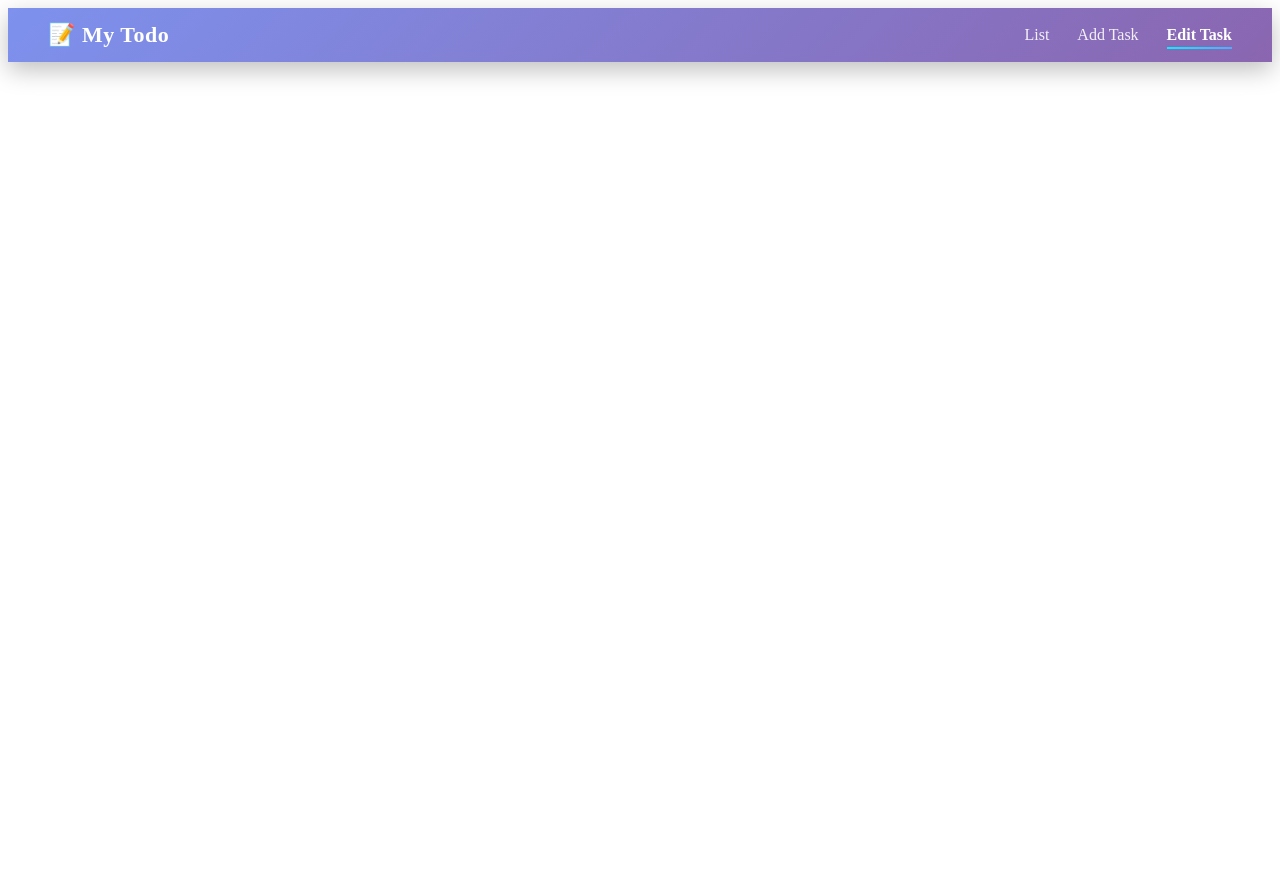
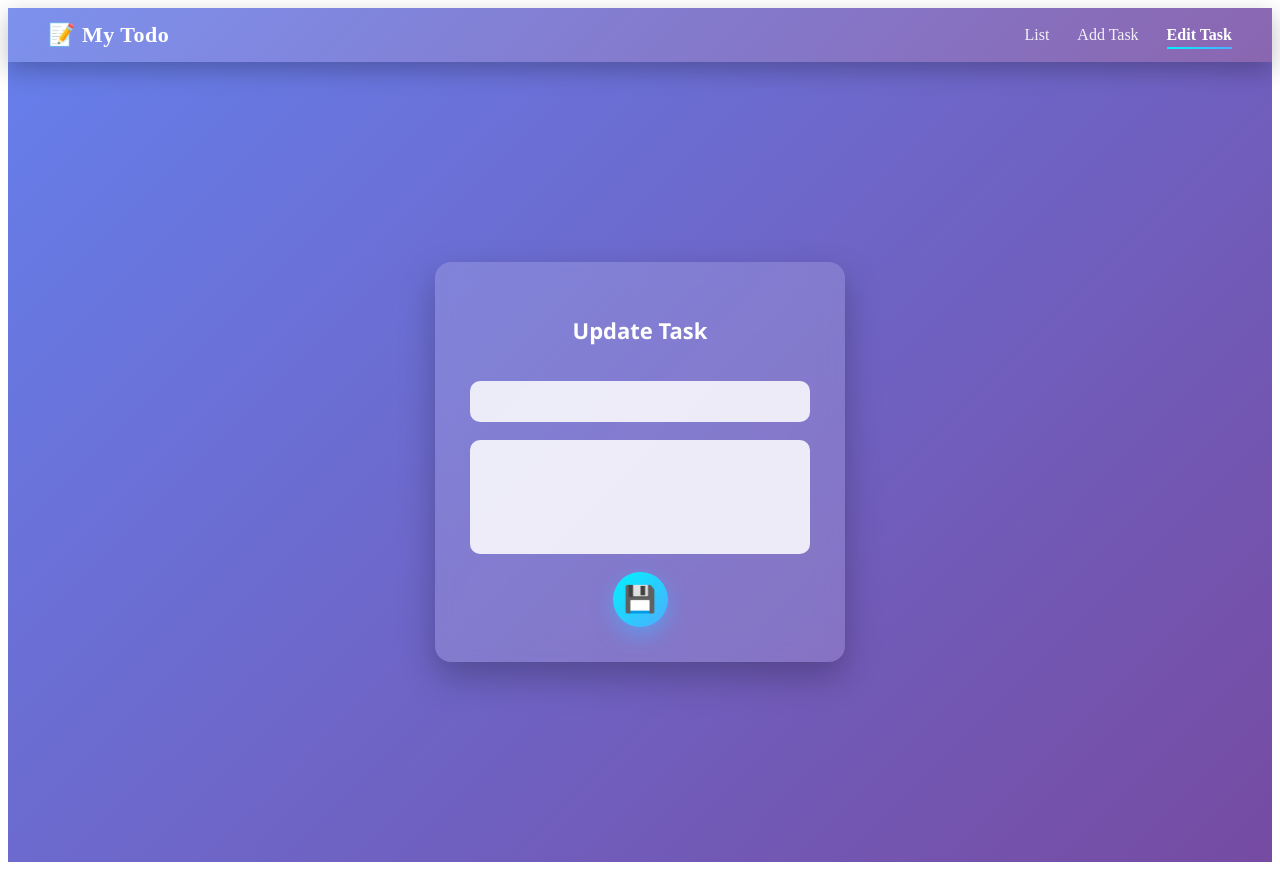
Before and after one commit to hammad-shahid55/My_Todo_React.js_Frontend, a React app: page /edit/1 in a window 1280 px wide. Before the commit the page ends 800 px from the top, so only its background shows below. Built offline with nearby package versions, Linux system fonts and the light colour scheme; the HTML template or start-up script is replaced by a standard one.

Commit message:
Add UpdateTask component for task editing; update routing in App component to handle task updates, enhance List component with update button, and improve styles for action buttons.

```diff
--- a/src/App.jsx
+++ b/src/App.jsx
@@ -3,6 +3,7 @@ import './components/style/App.css'
 import { Routes, Route } from 'react-router-dom'
 import AddTask from './components/AddTask'
 import List from './components/List'
+import UpdateTask from './components/UpdateTask'
 function App() {
 
 
@@ -12,7 +13,7 @@ function App() {
 <Routes>
   <Route path="/" element={<List />} />
   <Route path="/add" element={<AddTask />} />
-  <Route path="/edit" element={<h1>Edit Task</h1>} />
+  <Route path="/edit/:id" element={<UpdateTask />} />
 </Routes>
     </>
   )
--- a/src/components/AddTask.jsx
+++ b/src/components/AddTask.jsx
@@ -38,9 +38,9 @@ const AddTask = () => {
         setTitle("");
         setDescription("");
 
-        setTimeout(() => {
+
           navigate("/");
-        }, 200);
+
       } else {
         setMessage("Failed to add task");
       }
--- a/src/components/List.jsx
+++ b/src/components/List.jsx
@@ -1,9 +1,11 @@
 import { useEffect, useState } from "react";
+import { useNavigate } from "react-router-dom";
 import "./style/List.css";
 
 const List = () => {
   const [tasks, setTasks] = useState([]);
   const [loading, setLoading] = useState(true);
+  const navigate = useNavigate();
 
   const fetchTasks = async () => {
     try {
@@ -25,18 +27,16 @@ const List = () => {
   }, []);
 
   const handleDelete = async (id) => {
-    const confirmDelete = window.confirm("Are you sure you want to delete?");
-    if (!confirmDelete) return;
+    if (!window.confirm("Are you sure?")) return;
 
     try {
       await fetch(`http://localhost:3200/delete-task/${id}`, {
         method: "DELETE",
       });
 
-      // Remove deleted task from UI instantly
       setTasks((prev) => prev.filter((task) => task._id !== id));
     } catch (error) {
-      console.error("Error deleting task:", error);
+      console.error("Delete error:", error);
     }
   };
 
@@ -71,7 +71,16 @@ const List = () => {
                     <td>{index + 1}</td>
                     <td>{task.title || task.tittle}</td>
                     <td>{task.description}</td>
-                    <td>
+                    <td className="action-cell">
+                      <button
+                        className="update-btn"
+                        onClick={() =>
+                          navigate(`/edit/${task._id}`, { state: task })
+                        }
+                      >
+                        Update
+                      </button>
+
                       <button
                         className="delete-btn"
                         onClick={() => handleDelete(task._id)}
--- /dev/null
+++ b/src/components/UpdateTask.jsx
@@ -0,0 +1,80 @@
+import { useLocation, useNavigate, useParams } from "react-router-dom";
+import { useState } from "react";
+import "./style/AddTask.css";
+
+const UpdateTask = () => {
+  const { id } = useParams();
+  const { state } = useLocation();
+  const navigate = useNavigate();
+
+  const [title, setTitle] = useState(state?.title || state?.tittle || "");
+  const [description, setDescription] = useState(state?.description || "");
+  const [loading, setLoading] = useState(false);
+  const [message, setMessage] = useState("");
+
+  const handleUpdate = async (e) => {
+    e.preventDefault();
+
+    try {
+      setLoading(true);
+
+      const response = await fetch(
+        `http://localhost:3200/update-task/${id}`,
+        {
+          method: "PUT",
+          headers: {
+            "Content-Type": "application/json",
+          },
+          body: JSON.stringify({ title, description }),
+        }
+      );
+
+      const result = await response.json();
+
+      if (result.success) {
+        setMessage("Task updated successfully");
+
+        navigate("/");
+
+      } else {
+        setMessage("Update failed");
+      }
+    } catch (error) {
+      console.error("Update error:", error);
+      setMessage("Server error");
+    } finally {
+      setLoading(false);
+    }
+  };
+
+  return (
+    <div className="addtask-container">
+      <form className="addtask-form" onSubmit={handleUpdate}>
+        <h2 className="addtask-heading">Update Task</h2>
+
+        <input
+          type="text"
+          className="addtask-input"
+          value={title}
+          onChange={(e) => setTitle(e.target.value)}
+          required
+        />
+
+        <textarea
+          className="addtask-textarea"
+          value={description}
+          onChange={(e) => setDescription(e.target.value)}
+          required
+        />
+
+        {message && <p className="addtask-message">{message}</p>}
+
+        <button type="submit" className="addtask-button" disabled={loading}>
+          {loading ? "…" : "💾"}
+        </button>
+      </form>
+    </div>
+  );
+};
+
+export default UpdateTask;
--- a/src/components/style/List.css
+++ b/src/components/style/List.css
@@ -88,3 +88,23 @@
     background: rgba(255, 70, 70, 1);
     transform: scale(1.05);
   }
+
+  .action-cell {
+    display: flex;
+    gap: 10px;
+  }
+
+  .update-btn {
+    padding: 6px 14px;
+    border-radius: 20px;
+    border: none;
+    cursor: pointer;
+    font-size: 13px;
+    background: linear-gradient(135deg, #00f2fe, #4facfe);
+    color: #ffffff;
+    transition: all 0.3s ease;
+  }
+
+  .update-btn:hover {
+    transform: scale(1.05);
+  }
```
